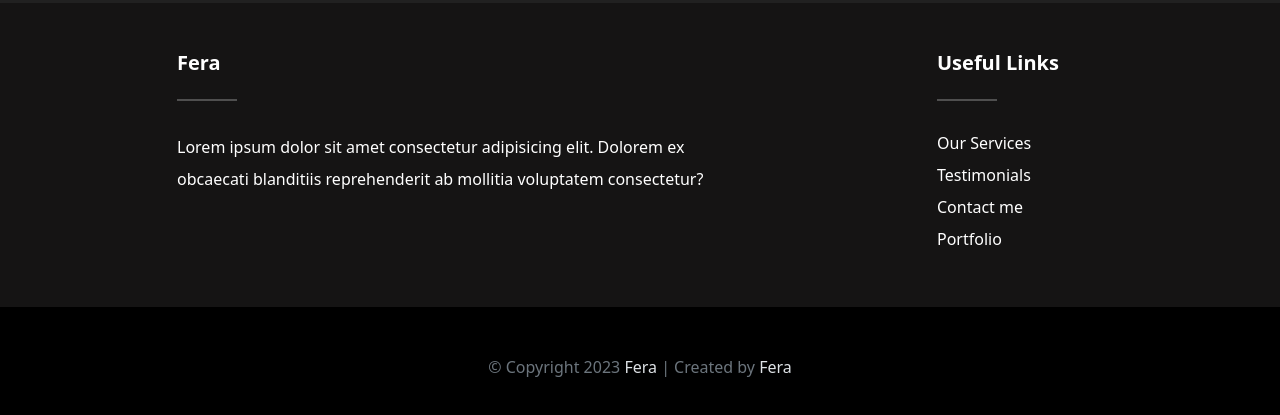
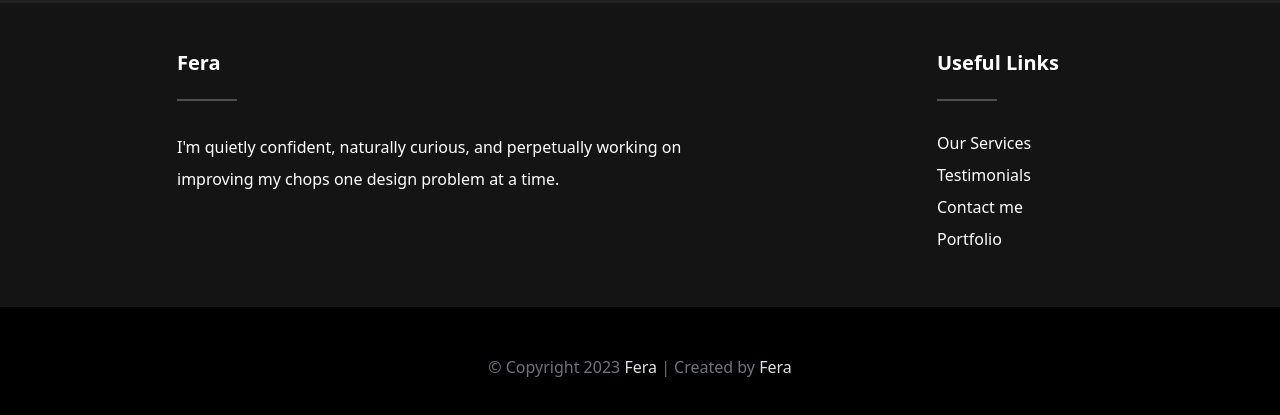
Before and after one commit to feraquzzi/devfera.github.io, a website: page index.html in a window 1280 px wide. Shown: the part 5529-5944 px from the top of the page. Drawn offline with nearby package versions, Linux system fonts and the light colour scheme; files that its build step writes are made by us from their sources.

Commit message:
udated the footer section

```diff
--- a/index.html
+++ b/index.html
@@ -551,7 +551,7 @@
         <h5 class="text-capitalize fw-bold">Fera</h5>
         <hr class="bg-white d-inline-block mb-4" style="width: 60px; height: 2px;">
         <p class="lh-lg">
-          Lorem ipsum dolor sit amet consectetur adipisicing elit. Dolorem ex obcaecati blanditiis reprehenderit ab mollitia voluptatem consectetur?
+          I'm quietly confident, naturally curious, and perpetually working on improving my chops one design problem at a time.
         </p>
       </div>
 
```
